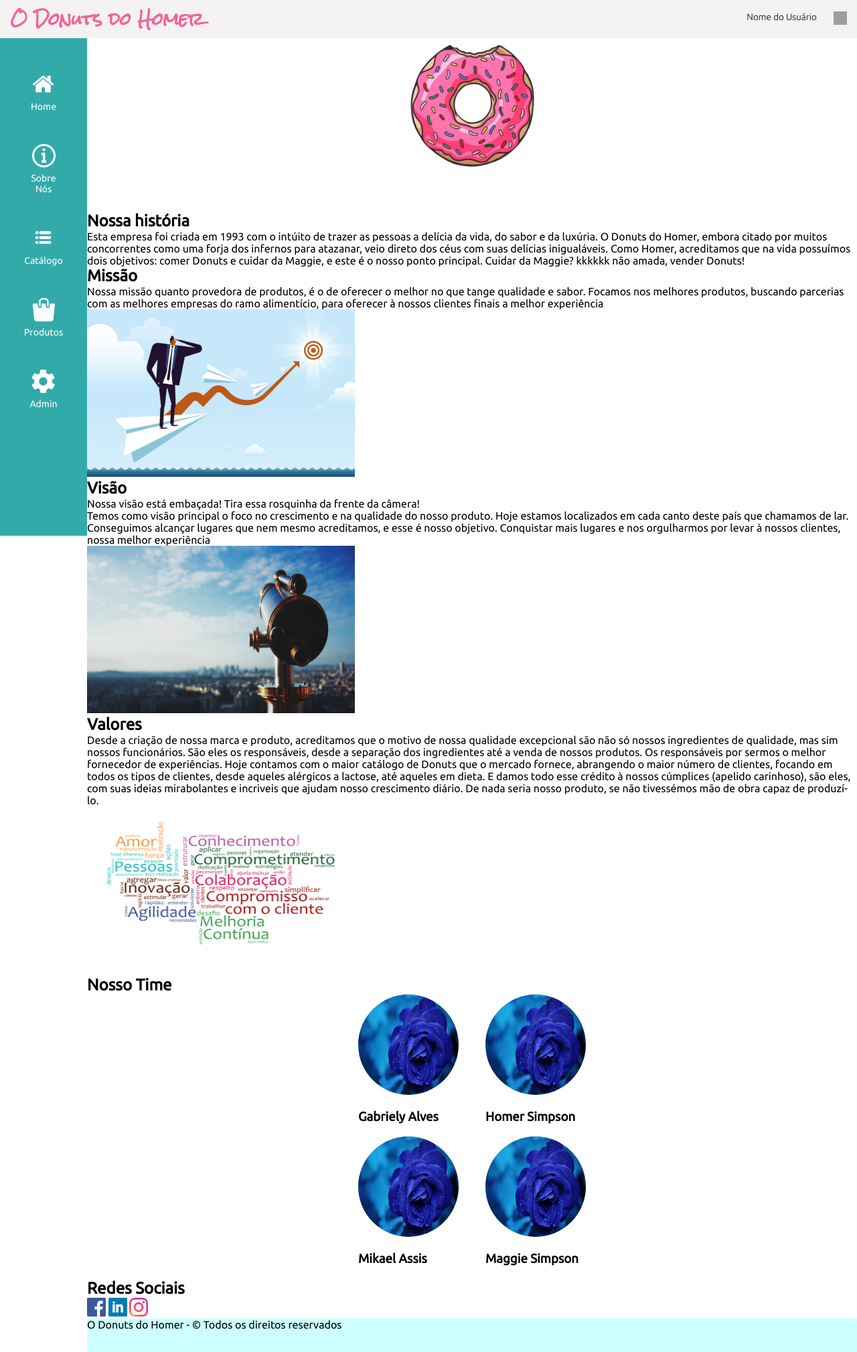
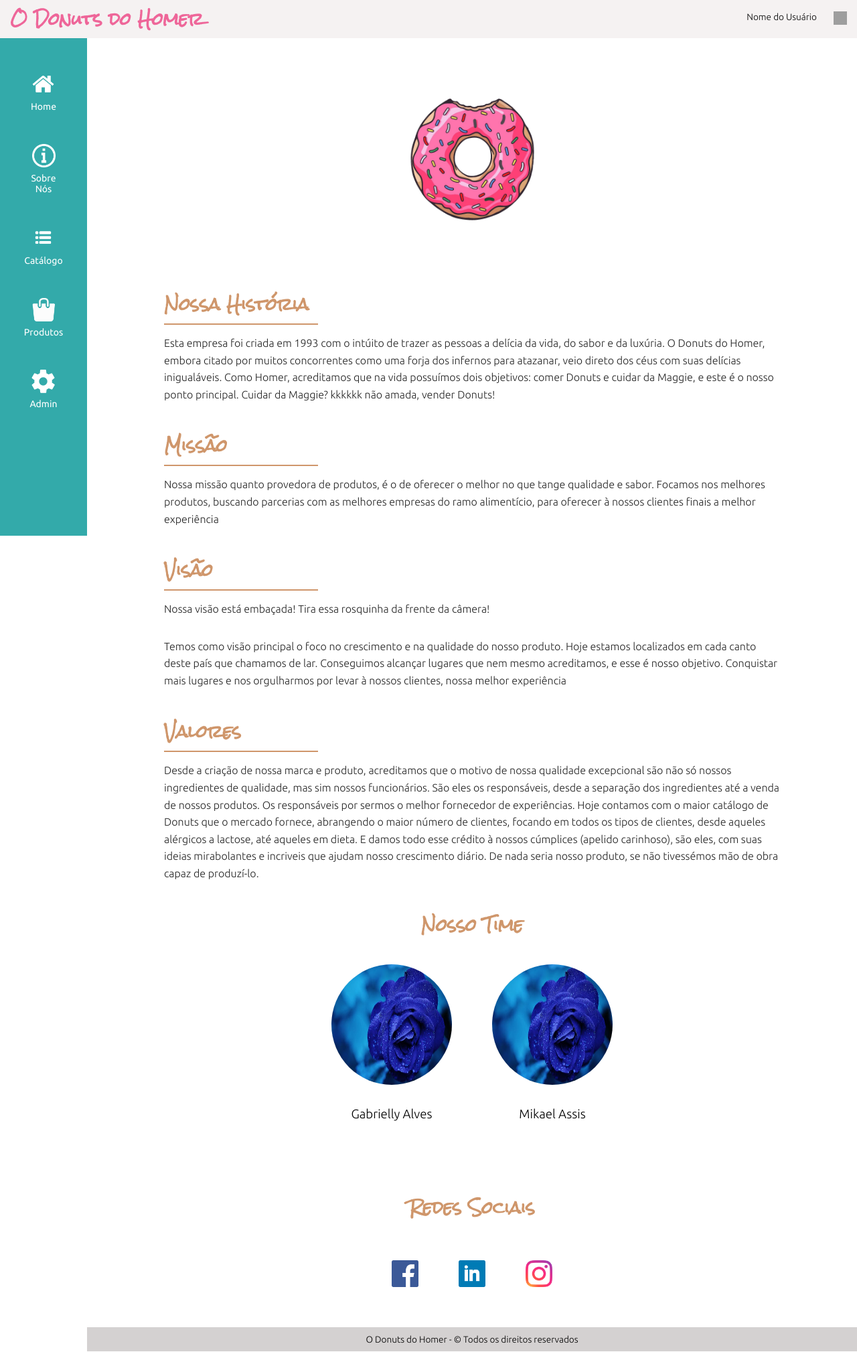
Before and after one commit to MkRodrigues/donuts-homer, a PHP site: page /sobreNos.html in a window 1280 px wide. Shown: the whole page at 67% size. Run offline with PHP 8.4, Linux system fonts and the light colour scheme; grey boxes are pictures that could not be loaded.

Commit message:
Sobre Nos finalizado
Finalizadas as seções de Sobre Nós com possibilidade de ajustes futuros

```diff
--- a/css/estilo.css
+++ b/css/estilo.css
@@ -5,7 +5,7 @@ body, h1, h2, p {
     padding: 0px;
     list-style: none;
     text-decoration: none;
-    font-family: ;
+    font-family: 'Ubuntu', sans-serif;
 }
 
 ul {
@@ -81,7 +81,6 @@ Fonte Secundária - Rock Salt -  font-family: 'Rock Salt', cursive; (Logo)
 .barra-superBg {
     position: fixed;
     width: 100%;
-    /* height: 70px; */
     background: rgb(245, 242, 242);
     z-index: 1;
     display: flex;
@@ -92,7 +91,6 @@ Fonte Secundária - Rock Salt -  font-family: 'Rock Salt', cursive; (Logo)
 .logo h1 {
     font-family: 'Rock Salt', cursive;
     padding: 0 15px;
-
 }
 
 .barra-info {
@@ -118,7 +116,6 @@ Fonte Secundária - Rock Salt -  font-family: 'Rock Salt', cursive; (Logo)
     background: #3AA;
     position: fixed;
     width: 130px;
-    /* height: 100%; */
     justify-content: center;
 }
 
@@ -160,14 +157,15 @@ Fonte Secundária - Rock Salt -  font-family: 'Rock Salt', cursive; (Logo)
     background: rgb(241, 150, 184);
 }
 
-/* ---------->>> MAIN <<<-----------*/
-
-
-
-
 /* ---------->>> FOOTER <<<-----------*/
 
 .footer-bg {
-    background: #cff;
-    height: 50px;
+    background: rgb(212, 209, 209);
 }
+
+.parag {
+    font-weight: 300;
+    text-align: center;
+    padding: 10px 0;
+    font-size: 0.85em;
+}
--- a/css/sobreNos.css
+++ b/css/sobreNos.css
@@ -1,9 +1,4 @@
-@import url(estilo.css);
-
-
-body{
-    font-family: 'Ubuntu', sans-serif;
-}
+@import url("estilo.css");
 
 /* ---------->>> MAIN <<<-----------*/
 
@@ -13,47 +8,82 @@ body{
 }
 .sobre-logo {
     width: 195px;
-    margin: 20px 0;
+    margin: 100px 0px 50px 0;
 }
 
-.nossoTime {
+/* ---------->>> HISTÓRIA / MISSÃO / VISÃO / VALORES <<<-----------*/
+
+.historia, .missao, .visao, .valores {
+    margin: 0 auto 20px auto;
+    width: 80%;
+}
+
+.historia h2, .missao-p h2, .visao-p h2, .valores-p h2 {
+    font-family: 'Rock Salt', cursive;
+    color: #cf966b;
+    border-bottom: 2px solid #cf966b;
+    width: 25%;
+}
+
+.hist-p, .missao-p p, .visao-p p, .valores-p p {
+    font-weight: 300;
+    text-align: left;
+    padding: 15px 0;
+    color: rgb(37, 37, 37);
+    line-height: 1.6;
+}
+
+/* ---------->>> NOSSO TIME <<<-----------*/
+
+.nt-titulo {
+    font-family: 'Rock Salt', cursive;
+    color: #cf966b;
+    text-align: center;
+}
+
+.nt-container {
     display: flex;
     justify-content: center;
 }
 
-.nossoTime h2 {
-    display: inline-flex;
+.profile {
+    width: 180px;
+    height: 180px;
+    padding: 30px;
+    border-radius: 50%;
 }
 
-.parte-1, .parte-2 {
-    padding: 0 20px;
+.pf-titulo {
+    margin: 0;
+    text-align: center;
+    font-weight: 300;
+    padding-bottom: 20px;
 }
 
-/* ---------->>> HISTÓRIA <<<-----------*/
 
-/* ---------->>> FOOTER <<<-----------*/
+/* ---------->>> REDES SOCIAIS <<<-----------*/
 
 
-
-.footer {
-    /* position: relative; */
-    /* background: black; */
-    /* color: white; */
-    /* position: relative; */
+.redes-sociais {
+    justify-content: space-around;
+    margin: 30px;
 }
 
-.provisorio{
-    width: 400px;
-    height: 250px;
+.redes-sociais h2 {
+    font-family: 'Rock Salt', cursive;
+    color: #cf966b;
+    text-align: center;
+    padding: 50px 0 ;
 }
 
-.provisorio1{
-    border-radius: 50%;
-    width: 150px;
-    height: 150px;
+.sociais-img {
+    display: flex;
+    justify-content: center;
 }
 
-.redes-sociais img {
-    width: 28px;
-    height: 28px;
+.rs-img {
+    margin-bottom: 30px;
+    padding: 0 30px;
+    width: 40px;
+    height: 40px;
 }
--- a/sobreNos.html
+++ b/sobreNos.html
@@ -48,7 +48,7 @@
 
         <section class="historia">
 
-            <h2 class="hist-titulo">Nossa história</h2>
+            <h2>Nossa História</h2>
             <p class="hist-p">Esta empresa foi criada em 1993 com o intúito de trazer as pessoas a delícia da vida, do
                 sabor e da luxúria. O Donuts do Homer, embora citado por muitos concorrentes como uma forja dos infernos
                 para atazanar, veio direto dos céus com suas delícias inigualáveis. Como Homer, acreditamos que na vida
@@ -64,7 +64,7 @@
                     Focamos nos melhores produtos, buscando parcerias com as melhores empresas do ramo alimentício, para
                     oferecer à nossos clientes finais a melhor experiência</p>
             </div>
-            <img class="provisorio" src="image/missao.jpg" alt="Imagem de Missão">
+            <!-- <img class="provisorio" src="image/missao.jpg" alt="Imagem de Missão"> -->
         </section>
 
         <section class="visao">
@@ -76,7 +76,7 @@
                     acreditamos, e esse é nosso objetivo. Conquistar mais lugares e nos orgulharmos por levar à nossos
                     clientes, nossa melhor experiência</p>
             </div>
-            <img class="provisorio" src="image/visao.jpg" alt="Imagem de Visão">
+            <!-- <img class="provisorio" src="image/visao.jpg" alt="Imagem de Visão"> -->
         </section>
 
         <section class="valores">
@@ -92,38 +92,36 @@
                     De nada seria nosso produto, se não tivessémos mão de obra capaz de produzí-lo.
                 </p>
             </div>
-            <img class="provisorio" src="image/valores.png" alt="Imagem de Valores">
+            <!-- <img class="provisorio" src="image/valores.png" alt="Imagem de Valores"> -->
         </section>
 
-        <h2>Nosso Time</h2>
+        <h2 class="nt-titulo">Nosso Time</h2>
 
-        <section class="nossoTime">
-            <div class="parte-1">
-                <div>
-                    <img class="provisorio1" src="image/image.jpeg" alt="Foto do funcionário 1">
-                    <h3>Gabriely Alves</h3>
-                </div>
-                <div>
-                    <img class="provisorio1" src="image/image.jpeg" alt="Foto do funcionário 2">
-                    <h3>Mikael Assis</h3>
+        <section class="nt-container">
+
+            <div class="nossoTime-bg">
+                <img class="profile" src="image/image.jpeg" alt="Foto do funcionário 1">
+                <div class="info-container">
+                    <h3 class="pf-titulo">Gabrielly Alves</h3>
                 </div>
             </div>
-            <div class="parte-2">
-                <div>
-                    <img class="provisorio1" src="image/image.jpeg" alt="Foto do funcionário 3">
-                    <h3>Homer Simpson</h3>
-                </div>
-                <div>
-                    <img class="provisorio1" src="image/image.jpeg" alt="Foto do funcionário 4">
-                    <h3>Maggie Simpson</h3>
+
+            <div class="nossoTime-bg">
+                <img class="profile" src="image/image.jpeg" alt="Foto do funcionário 1">
+                <div class="info-container">
+                    <h3 class="pf-titulo">Mikael Assis</h3>
                 </div>
             </div>
+
         </section>
+
         <section class="redes-sociais">
             <h2>Redes Sociais</h2>
-            <img src="image/face.png" alt="Facebook">
-            <img src="image/linkedin.png" alt="LinkedIn">
-            <img src="image/instagram.png" alt="Instagram">
+            <div class="sociais-img">
+                <img class="rs-img" src="image/face.png" alt="Facebook">
+                <img class="rs-img" src="image/linkedin.png" alt="LinkedIn">
+                <img class="rs-img" src="image/instagram.png" alt="Instagram">
+            </div>
         </section>
 
     </main>
```
